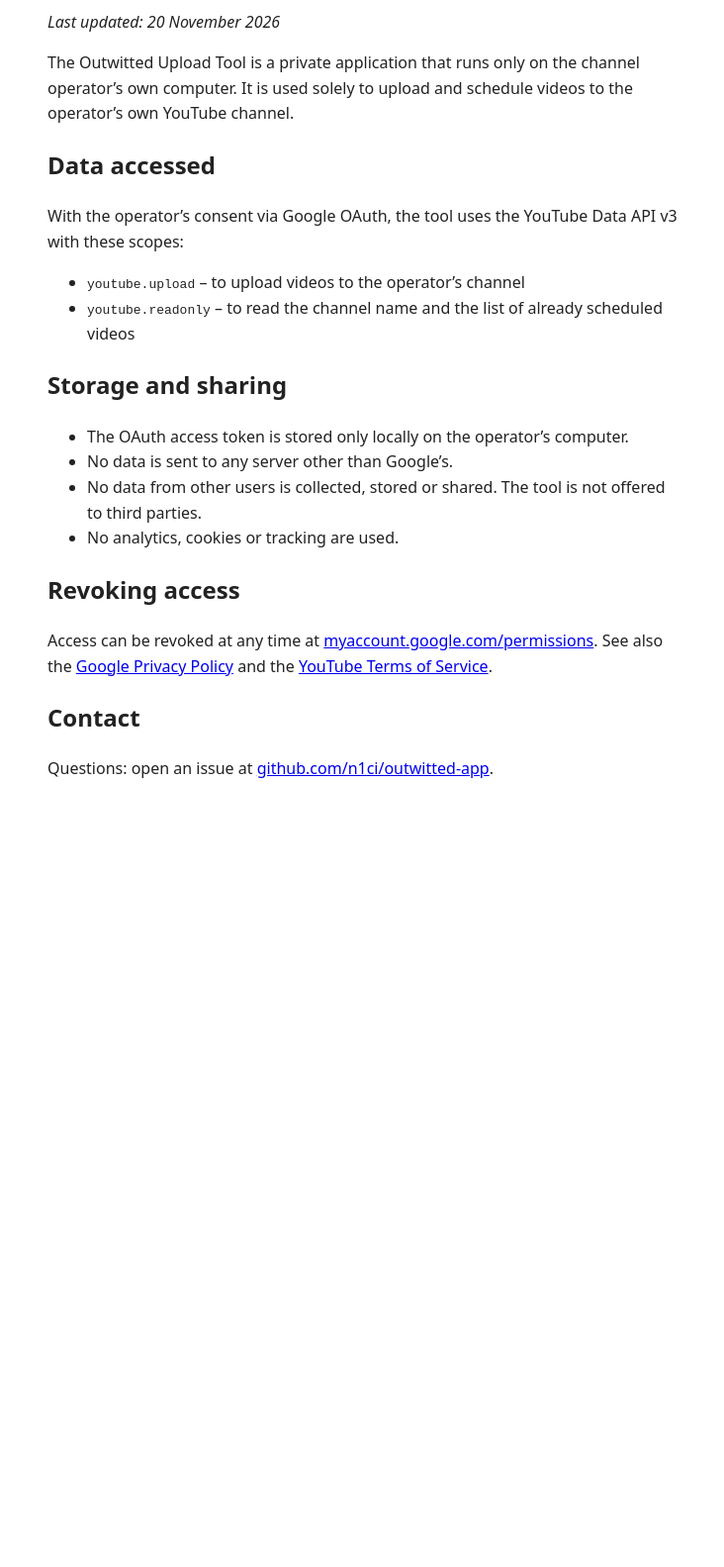
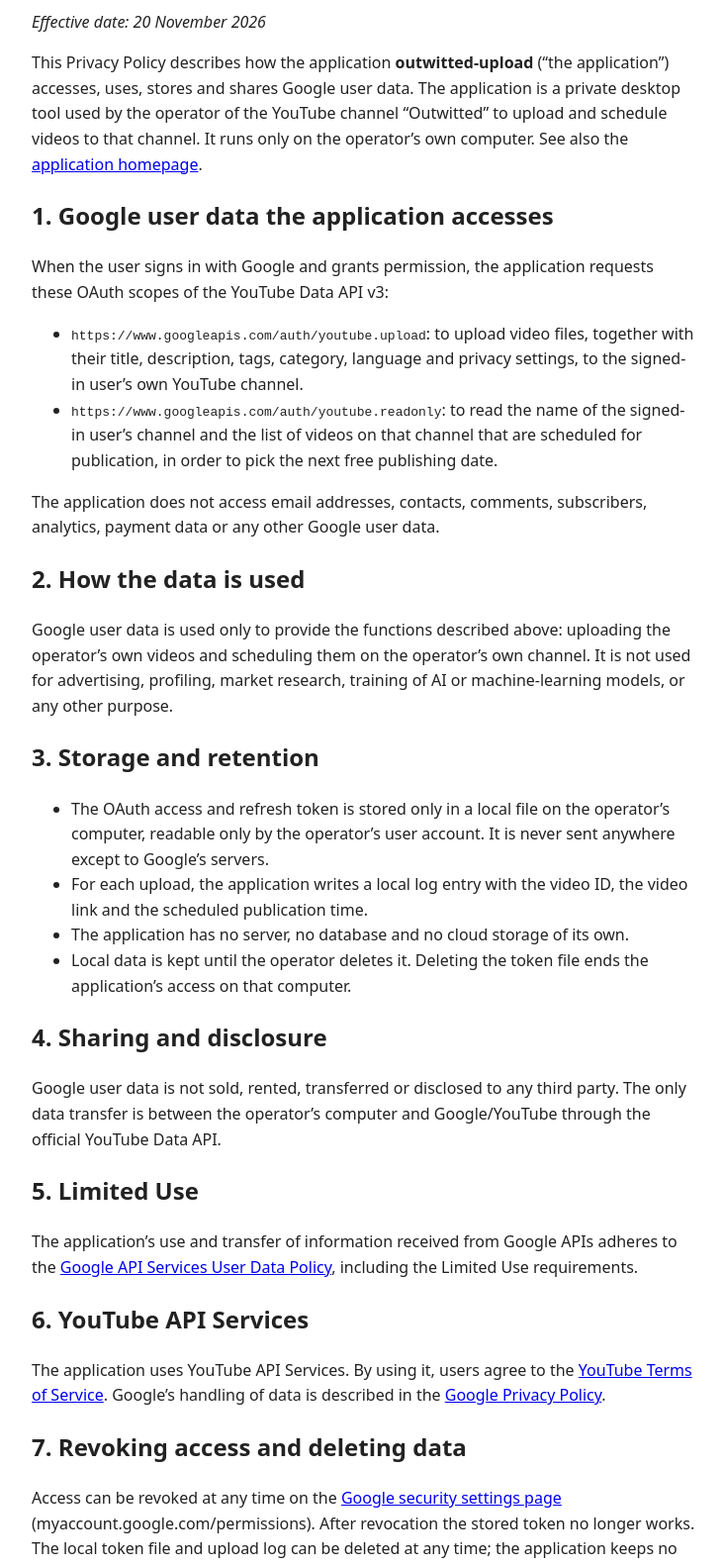
Before and after one commit to n1ci/outwitted-app, a plain HTML site: page privacy.html in a window 1280 px wide. Shown: the part 111-1694 px from the top of the page at 99% size, without its empty margins (272-1004 px from the left). Before the commit the page ends 949 px from the top, so only its background shows below. Drawn offline with Linux system fonts and the light colour scheme.

Commit message:
Startseite und Datenschutzerklaerung ausfuehrlicher (Google-Pruefung)

```diff
--- a/privacy.html
+++ b/privacy.html
@@ -1,26 +1,52 @@
 <!doctype html>
 <html lang="en"><head><meta charset="utf-8"><meta name="viewport" content="width=device-width,initial-scale=1">
-<title>Privacy Policy – Outwitted Upload Tool</title>
-<style>body{font-family:system-ui,sans-serif;max-width:40rem;margin:3rem auto;padding:0 1rem;line-height:1.6;color:#222}</style>
+<title>Privacy Policy – outwitted-upload</title>
+<style>body{font-family:system-ui,sans-serif;max-width:42rem;margin:3rem auto;padding:0 1rem;line-height:1.6;color:#222}</style>
 </head><body>
-<h1>Privacy Policy</h1>
-<p><em>Last updated: 20 November 2026</em></p>
-<p>The Outwitted Upload Tool is a private application that runs only on the channel operator’s own computer. It is used solely to upload and schedule videos to the operator’s own YouTube channel.</p>
-<h2>Data accessed</h2>
-<p>With the operator’s consent via Google OAuth, the tool uses the YouTube Data API v3 with these scopes:</p>
+<h1>Privacy Policy for outwitted-upload</h1>
+<p><em>Effective date: 20 November 2026</em></p>
+<p>This Privacy Policy describes how the application <strong>outwitted-upload</strong> (“the application”) accesses, uses, stores and shares Google user data. The application is a private desktop tool used by the operator of the YouTube channel “Outwitted” to upload and schedule videos to that channel. It runs only on the operator’s own computer. See also the <a href="./">application homepage</a>.</p>
+
+<h2>1. Google user data the application accesses</h2>
+<p>When the user signs in with Google and grants permission, the application requests these OAuth scopes of the YouTube Data API v3:</p>
 <ul>
-<li><code>youtube.upload</code> – to upload videos to the operator’s channel</li>
-<li><code>youtube.readonly</code> – to read the channel name and the list of already scheduled videos</li>
+<li><code>https://www.googleapis.com/auth/youtube.upload</code>: to upload video files, together with their title, description, tags, category, language and privacy settings, to the signed-in user’s own YouTube channel.</li>
+<li><code>https://www.googleapis.com/auth/youtube.readonly</code>: to read the name of the signed-in user’s channel and the list of videos on that channel that are scheduled for publication, in order to pick the next free publishing date.</li>
 </ul>
-<h2>Storage and sharing</h2>
+<p>The application does not access email addresses, contacts, comments, subscribers, analytics, payment data or any other Google user data.</p>
+
+<h2>2. How the data is used</h2>
+<p>Google user data is used only to provide the functions described above: uploading the operator’s own videos and scheduling them on the operator’s own channel. It is not used for advertising, profiling, market research, training of AI or machine-learning models, or any other purpose.</p>
+
+<h2>3. Storage and retention</h2>
 <ul>
-<li>The OAuth access token is stored only locally on the operator’s computer.</li>
-<li>No data is sent to any server other than Google’s.</li>
-<li>No data from other users is collected, stored or shared. The tool is not offered to third parties.</li>
-<li>No analytics, cookies or tracking are used.</li>
+<li>The OAuth access and refresh token is stored only in a local file on the operator’s computer, readable only by the operator’s user account. It is never sent anywhere except to Google’s servers.</li>
+<li>For each upload, the application writes a local log entry with the video ID, the video link and the scheduled publication time.</li>
+<li>The application has no server, no database and no cloud storage of its own.</li>
+<li>Local data is kept until the operator deletes it. Deleting the token file ends the application’s access on that computer.</li>
 </ul>
-<h2>Revoking access</h2>
-<p>Access can be revoked at any time at <a href="https://myaccount.google.com/permissions">myaccount.google.com/permissions</a>. See also the <a href="https://policies.google.com/privacy">Google Privacy Policy</a> and the <a href="https://www.youtube.com/t/terms">YouTube Terms of Service</a>.</p>
-<h2>Contact</h2>
-<p>Questions: open an issue at <a href="https://github.com/n1ci/outwitted-app/issues">github.com/n1ci/outwitted-app</a>.</p>
+
+<h2>4. Sharing and disclosure</h2>
+<p>Google user data is not sold, rented, transferred or disclosed to any third party. The only data transfer is between the operator’s computer and Google/YouTube through the official YouTube Data API.</p>
+
+<h2>5. Limited Use</h2>
+<p>The application’s use and transfer of information received from Google APIs adheres to the <a href="https://developers.google.com/terms/api-services-user-data-policy">Google API Services User Data Policy</a>, including the Limited Use requirements.</p>
+
+<h2>6. YouTube API Services</h2>
+<p>The application uses YouTube API Services. By using it, users agree to the <a href="https://www.youtube.com/t/terms">YouTube Terms of Service</a>. Google’s handling of data is described in the <a href="https://policies.google.com/privacy">Google Privacy Policy</a>.</p>
+
+<h2>7. Revoking access and deleting data</h2>
+<p>Access can be revoked at any time on the <a href="https://security.google.com/settings/security/permissions">Google security settings page</a> (myaccount.google.com/permissions). After revocation the stored token no longer works. The local token file and upload log can be deleted at any time; the application keeps no other copies.</p>
+
+<h2>8. Cookies and tracking</h2>
+<p>Neither the application nor this website uses cookies, analytics or tracking.</p>
+
+<h2>9. Children</h2>
+<p>The application is not directed at children and is used only by the channel operator.</p>
+
+<h2>10. Changes</h2>
+<p>Changes to this policy are published on this page with a new effective date.</p>
+
+<h2>11. Contact</h2>
+<p>Questions about this policy: open an issue at <a href="https://github.com/n1ci/outwitted-app/issues">github.com/n1ci/outwitted-app/issues</a>.</p>
 </body></html>
```
Also changed, not shown: index.html (+17 -6 lines).
